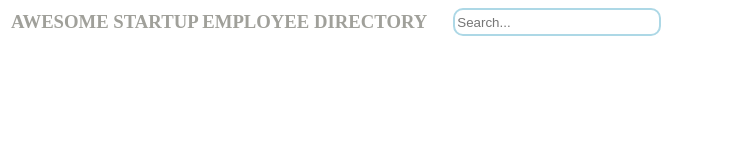
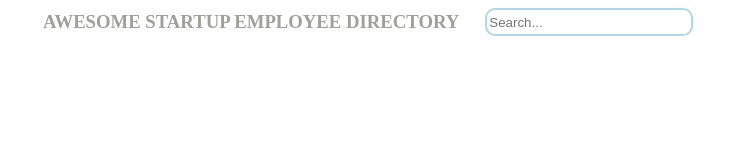
Before and after one commit to brianwalsh64/treehouse_techdegree_project_5, a plain HTML site: page Project 5/index.html in a window 1280 px wide. Shown: the whole page, without its empty margins (0-745 px from the left). Drawn offline with Linux system fonts and the light colour scheme; no server answers.

Commit message:
Update main.css

```diff
--- a/Project 5/main.css
+++ b/Project 5/main.css
@@ -1,5 +1,9 @@
 body {
 	box-sizing: border-box;
+}
+.main {
+  margin: auto;
+  max-width: 1200px;
 }
 .arrow {
   cursor: pointer;
@@ -90,6 +94,7 @@ body {
 .icon {
   display: flex;
   flex-direction: row;
+  width: 90px;
 }
 .title {
   display: flex;
```
